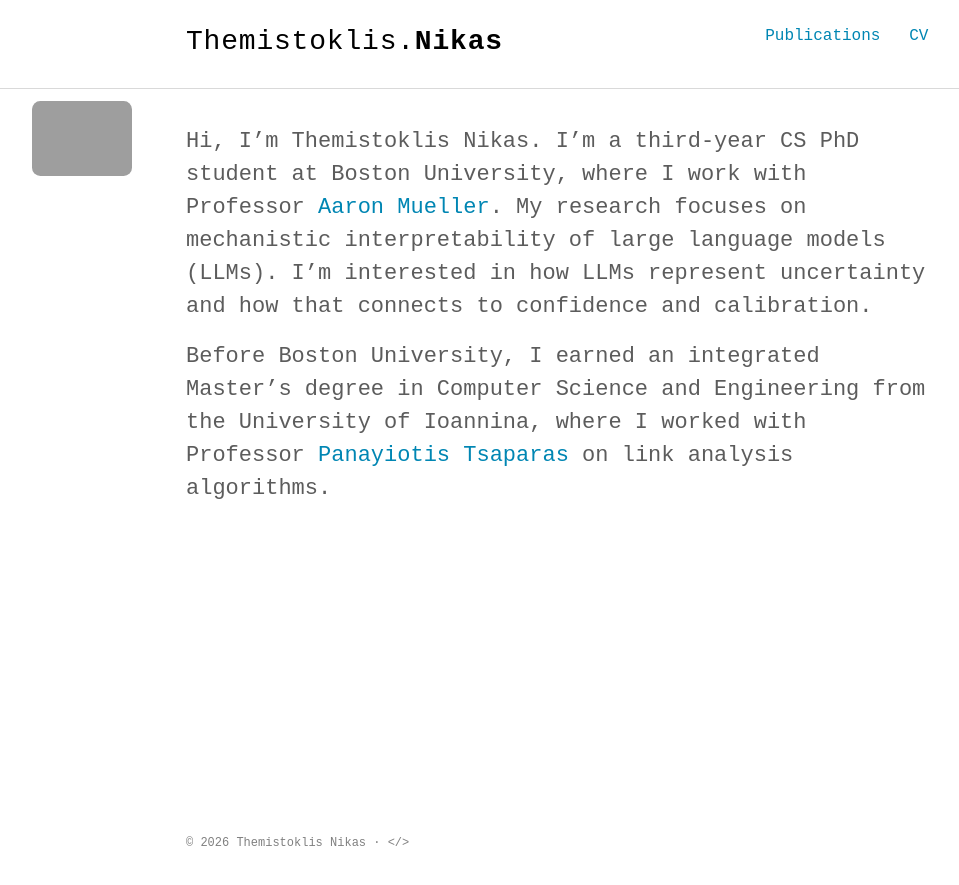
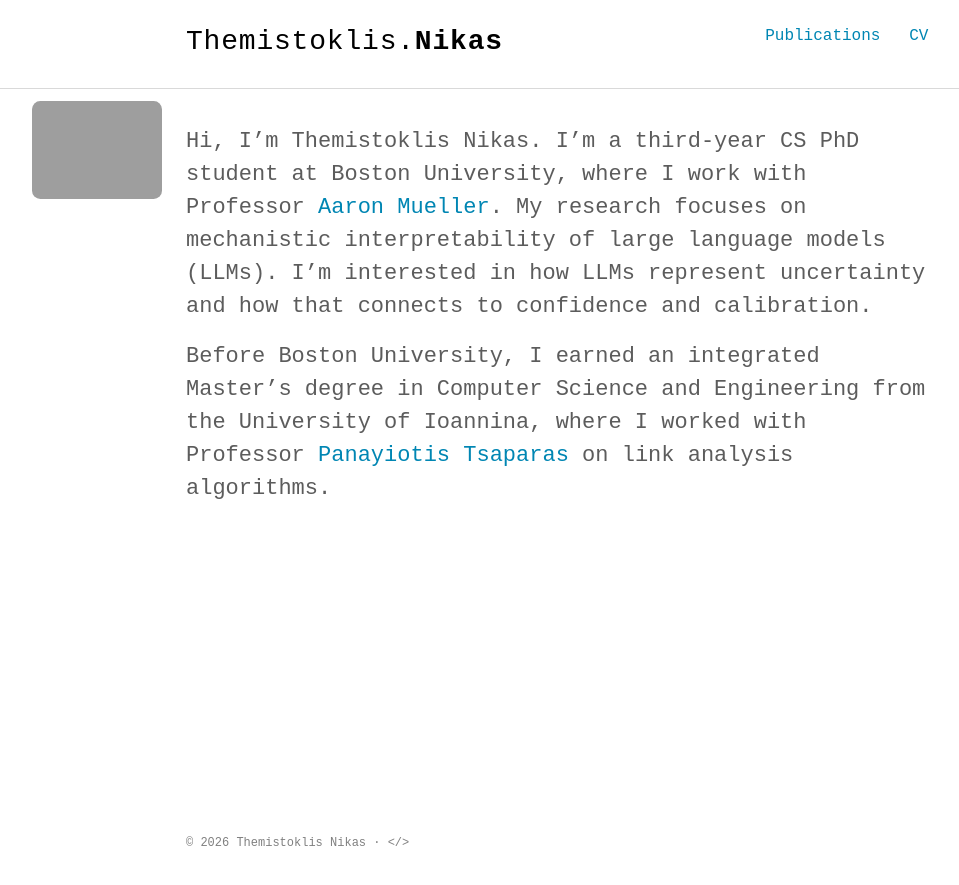
Before and after one commit to tnikas/tnikas.github.io, a Jekyll site: the page built from index.html, in a window 1280 px wide. Shown: the top 885 px of the page, without its empty margins (78-1037 px from the left). Built offline with Jekyll 4.4.1, drawn with Linux system fonts in a browser that asks for light colours; some web fonts are replaced.

Commit message:
Update intro photo dimensions

```diff
--- a/assets/scss/_layout.scss
+++ b/assets/scss/_layout.scss
@@ -114,7 +114,7 @@ hr {
 
   .intro-photo img {
     display: block;
-    width: 100px;
+    width: 130px;
     border-radius: $base-border-radius;
   }
 }
@@ -122,7 +122,7 @@ hr {
 @media screen and (max-width: 980px) {
   .intro {
     .container {
-      padding-left: 120px;
+      padding-left: 140px;
     }
 
     .intro-photo {
@@ -144,7 +144,7 @@ hr {
     }
 
     .intro-photo img {
-      width: 84px;
+      width: 100px;
     }
   }
 }
```
